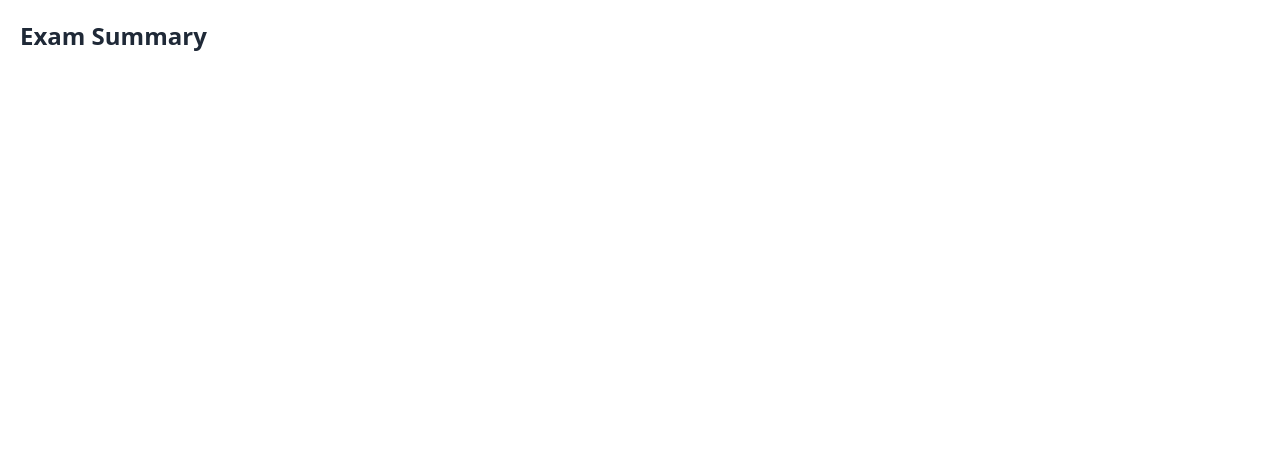
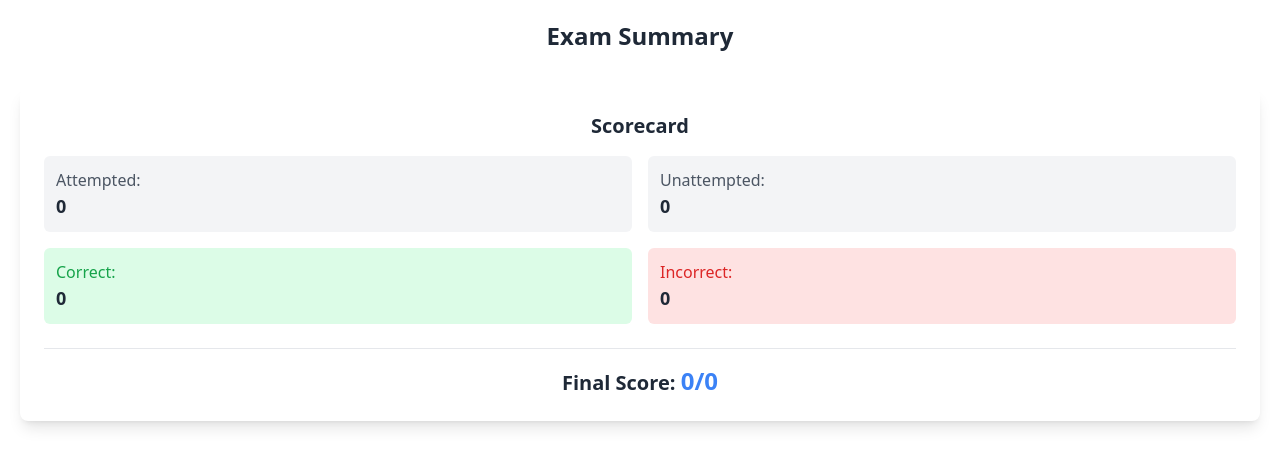
Before and after one commit to gkiri/myverba, a Next.js app in the folder frontend/: page /exam_summary in a window 1280 px wide. Shown: the top 466 px of the page. Built offline with nearby package versions, Linux system fonts and the light colour scheme.

Commit message:
beautify the mox=ck exam ummary

```diff
--- a/frontend/app/components/MockExam/ExamSummaryPage.tsx
+++ b/frontend/app/components/MockExam/ExamSummaryPage.tsx
@@ -2,45 +2,162 @@
 
 import React, { useState, useEffect } from "react";
 import { Question } from "./types";
+import { IoChevronDownOutline, IoChevronUpOutline, IoHelpCircleOutline } from 'react-icons/io5';
 
 const ExamSummaryPage: React.FC = () => {
   const [questions, setQuestions] = useState<Question[]>([]);
   const [selectedAnswers, setSelectedAnswers] = useState<Record<number, string>>({});
+  const [score, setScore] = useState(0);
+  const [expandedQuestions, setExpandedQuestions] = useState<Set<number>>(new Set());
 
   useEffect(() => {
     const storedQuestions = localStorage.getItem("mockExamQuestions");
     const storedAnswers = localStorage.getItem("selectedAnswers");
 
     if (storedQuestions && storedAnswers) {
-      setQuestions(JSON.parse(storedQuestions));
-      setSelectedAnswers(JSON.parse(storedAnswers));
+      const parsedQuestions = JSON.parse(storedQuestions) as Question[];
+      const parsedAnswers = JSON.parse(storedAnswers) as Record<number, string>;
+
+      setQuestions(parsedQuestions);
+      setSelectedAnswers(parsedAnswers);
+
+      // Calculate score
+      let correctCount = 0;
+      parsedQuestions.forEach((question) => {
+        const correctAnswerText = question.options[question.answer_key.charCodeAt(0) - 97];
+        if (parsedAnswers[question.global_questionID] === correctAnswerText) {
+          correctCount++;
+        }
+      });
+      setScore(correctCount);
     }
   }, []);
 
+  const attemptedQuestions = Object.keys(selectedAnswers).length;
+  const unattemptedQuestions = questions.length - attemptedQuestions;
+  const correctAnswers = score;
+  const wrongAnswers = attemptedQuestions - correctAnswers;
+
+  const handleQuestionToggle = (questionId: number) => {
+    setExpandedQuestions((prevState) => {
+      const newSet = new Set(prevState);
+      if (newSet.has(questionId)) {
+        newSet.delete(questionId);
+      } else {
+        newSet.add(questionId);
+      }
+      return newSet;
+    });
+  };
+
   return (
     <div className="flex flex-col gap-5 p-5">
-      <h2 className="text-2xl font-bold mb-4">Exam Summary</h2>
+      <h2 className="text-2xl font-bold mb-4 text-center">Exam Summary</h2>
 
-      {questions.map((question) => (
-        <div key={question.global_questionID} className="flex flex-col gap-2 p-4 bg-bg-alt-verba rounded-lg shadow-lg mb-4">
-          <p className="font-bold text-lg">{question.question}</p>
+      {/* Summary Box */}
+      <div className="bg-white rounded-lg shadow-lg p-6 mb-6">
+        <h3 className="text-xl font-semibold mb-4 text-center">Scorecard</h3>
+        <div className="grid grid-cols-2 gap-4">
+          <div className="bg-gray-100 p-3 rounded-md">
+            <p className="text-gray-600">Attempted:</p>
+            <p className="font-semibold text-lg">{attemptedQuestions}</p>
+          </div>
+          <div className="bg-gray-100 p-3 rounded-md">
+            <p className="text-gray-600">Unattempted:</p>
+            <p className="font-semibold text-lg">{unattemptedQuestions}</p>
+          </div>
+          <div className="bg-green-100 p-3 rounded-md">
+            <p className="text-green-600">Correct:</p>
+            <p className="font-semibold text-lg">{correctAnswers}</p>
+          </div>
+          <div className="bg-red-100 p-3 rounded-md">
+            <p className="text-red-600">Incorrect:</p>
+            <p className="font-semibold text-lg">{wrongAnswers}</p>
+          </div>
+        </div>
+        <div className="mt-6 border-t border-gray-200 pt-4">
+          <p className="text-center text-xl font-semibold">
+            Final Score:{" "}
+            <span className="text-2xl text-blue-500">
+              {score}/{questions.length}
+            </span>
+          </p>
+        </div>
+      </div>
 
-          {/* Display User's Answer */}
-          <p className="mt-2">
-            Your Answer: <span className="font-semibold">{selectedAnswers[question.global_questionID] || "Not Answered"}</span>
-          </p>
+      {/* Question Review Section (Collapsible) */}
+      {questions.map((question, index) => {
+        const selectedAnswer = selectedAnswers[question.global_questionID];
+        const isCorrect = selectedAnswer === question.options[question.answer_key.charCodeAt(0) - 97];
+        const isExpanded = expandedQuestions.has(question.global_questionID);
 
-          {/* Display Correct Answer */}
-          <p>
-            Correct Answer: <span className="font-semibold text-green-500">{question.answer_key}</span>
-          </p>
+        return (
+          <div key={question.global_questionID} className="bg-white rounded-lg shadow-lg p-4 mb-4">
+            <div className="flex justify-between items-center cursor-pointer" onClick={() => handleQuestionToggle(question.global_questionID)}>
+              <p className="font-bold text-lg">Question {index + 1}</p>
+              <span
+                className={`px-2 py-1 rounded-full text-sm font-semibold ${
+                  isCorrect ? "bg-green-200 text-green-800" : "bg-red-200 text-red-800"
+                }`}
+              >
+                {isCorrect ? "Correct" : "Incorrect"}
+              </span>
+              {/* Expand/Collapse Icon */}
+              {isExpanded ? (
+                <IoChevronUpOutline className="text-gray-600" />
+              ) : (
+                <IoChevronDownOutline className="text-gray-600" />
+              )}
+            </div>
 
-          {/* Explanation */}
-          {question.explanation && (
-            <p className="mt-3 italic text-sm text-text-alt-verba">Explanation: {question.description}</p>
-          )}
-        </div>
-      ))}
+            {/* Conditional Rendering for Expanded Question */}
+            {isExpanded && (
+              <div className="mt-3 space-y-2">
+                <p className="mt-2">{question.question}</p>
+
+                <div className="mt-3 space-y-2">
+                  {question.options.map((option, optionIndex) => {
+                    const optionLetter = String.fromCharCode(97 + optionIndex);
+                    const isSelected = selectedAnswer === option;
+                    const isCorrectOption = optionLetter === question.answer_key;
+
+                    return (
+                      <div key={optionIndex} className="flex items-center">
+                        <input
+                          type="radio"
+                          checked={isSelected}
+                          disabled={true}
+                          className="radio mr-2"
+                        />
+                        <label
+                          className={`
+                            ${isSelected && isCorrectOption ? "font-semibold text-green-600" : ""}
+                            ${isSelected && !isCorrectOption ? "font-semibold text-red-600" : ""}
+                          `}
+                        >
+                          {option} {isCorrectOption && "(Correct)"}
+                        </label>
+                      </div>
+                    );
+                  })}
+                </div>
+
+                {/* Enhanced Explanation Section */}
+                {question.description && (
+                  <div className="mt-4 border-t border-gray-200 pt-3 relative group">
+                    <button className="absolute top-2 right-2 opacity-0 group-hover:opacity-100 transition-opacity duration-300 ease-in-out">
+                      <IoHelpCircleOutline className="text-blue-500 text-lg" />
+                    </button>
+                    <p className="text-base text-gray-700 bg-blue-50 p-3 rounded-md shadow-inner">
+                      <span className="font-semibold text-blue-500">Explanation:</span> {question.description}
+                    </p>
+                  </div>
+                )}
+              </div>
+            )}
+          </div>
+        );
+      })}
     </div>
   );
 };
--- /dev/null
+++ b/frontend/app/components/MockExam/TimerComponent.tsx
@@ -0,0 +1,36 @@
+"use client";
+
+import React, { useState, useEffect } from 'react';
+
+interface TimerProps {
+  duration: number; // Duration in seconds
+  onExpire: () => void;
+}
+
+const TimerComponent: React.FC<TimerProps> = ({ duration, onExpire }) => {
+  const [timeRemaining, setTimeRemaining] = useState(duration);
+
+  useEffect(() => {
+    const timer = setInterval(() => {
+      setTimeRemaining((prevTime) => prevTime - 1);
+    }, 1000);
+
+    if (timeRemaining <= 0) {
+      clearInterval(timer);
+      onExpire();
+    }
+
+    return () => clearInterval(timer);
+  }, [timeRemaining, onExpire]);
+
+  const minutes = Math.floor(timeRemaining / 60);
+  const seconds = timeRemaining % 60;
+
+  return (
+    <div className="text-xl font-semibold">
+      Time Remaining: {minutes.toString().padStart(2, '0')}:{seconds.toString().padStart(2, '0')}
+    </div>
+  );
+};
+
+export default TimerComponent;
```
Also changed, not shown: frontend/app/components/MockExam/MockExamPage.tsx (+39 -13 lines), 2 other files (tests, documents, lock files or other folders).
